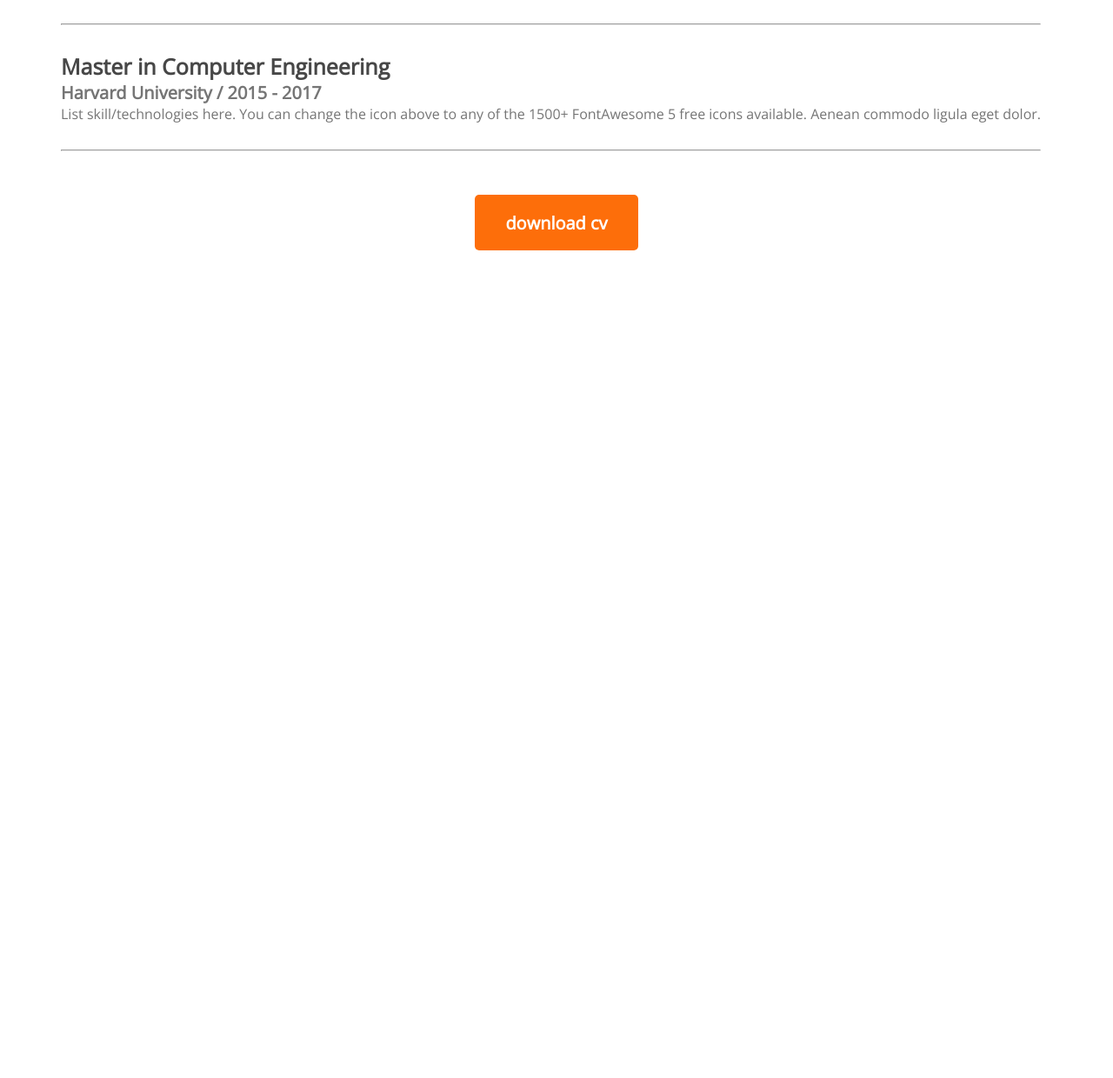
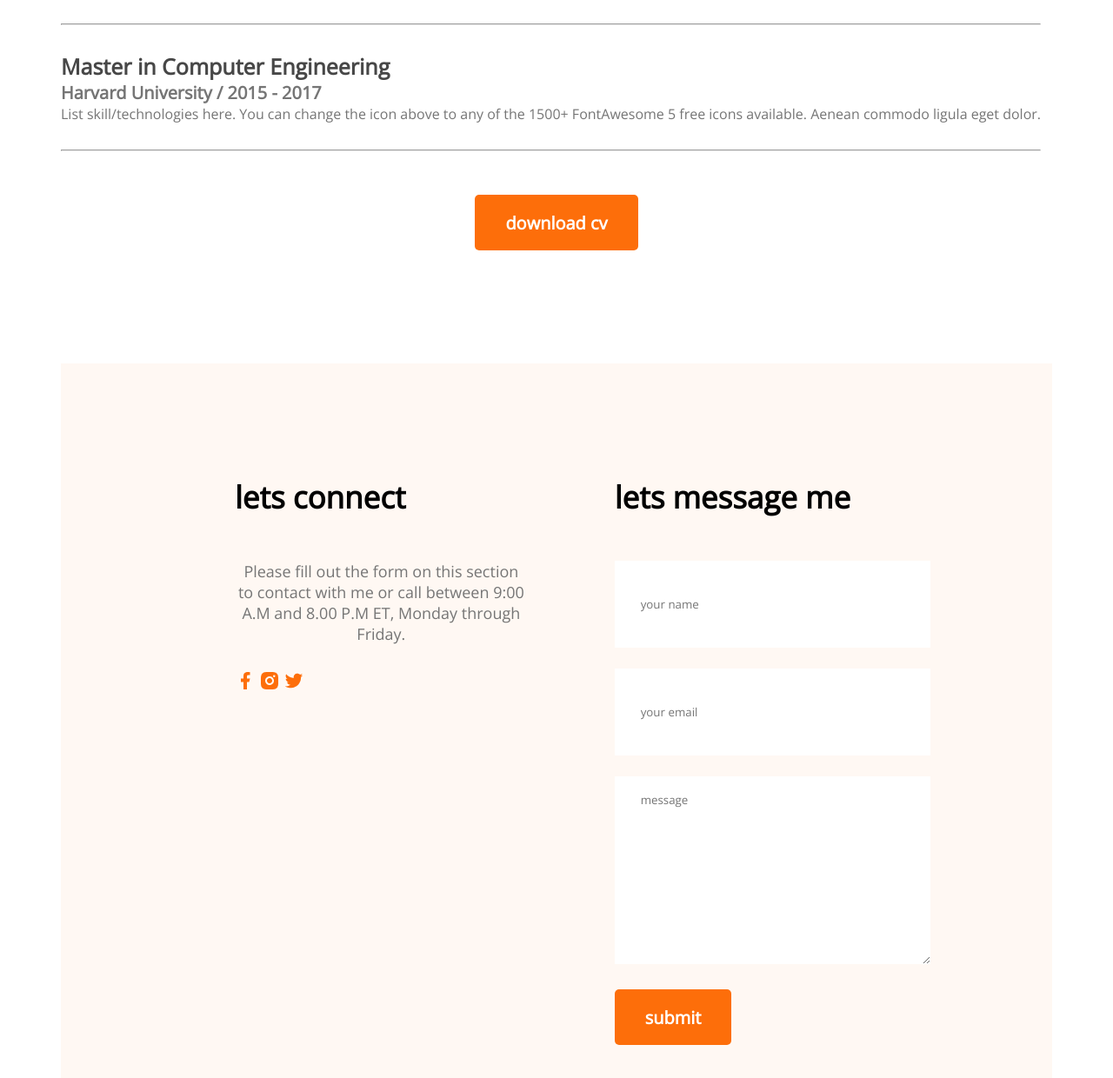
Before and after one commit to Mohib1509/developer-portfolio, a plain HTML site: page index.html in a window 1280 px wide. Shown: the part 3001-4241 px from the top of the page at 87% size. Before the commit the page ends 3289 px from the top, so only its background shows below. Drawn offline with nearby package versions, Linux system fonts and the light colour scheme.

Commit message:
giving finish touch

```diff
--- a/index.html
+++ b/index.html
@@ -179,6 +179,35 @@
             </div>
       </section>
       <!--contact section-->
+      <section class="contact">
+        <div>
+            <h3 class="section-title">lets connect</h3>
+              <p class="section-description">
+                  Please fill out the form on this section to contact with me or call between 9:00 A.M and 8.00 P.M ET, Monday through Friday.
+              </p>
+              <a href="">
+                <img src="images/icons/facebook.png">
+              </a>
+              <a href="">
+                <img src="images/icons/insta.png">
+              </a>
+              <a href="">
+                <img src="images/icons/twitter.png">
+              </a>
+
+        </div>
+        <div>
+            <h3 class="section-title">lets message me</h3>
+            <form>
+                <input type="text" id="" placeholder="your name">
+                <input type="email" id="" placeholder="your email">
+                <textarea name="" id="" cols="30" rows="10" placeholder="message"></textarea>
+                <input class="btn-primary" type="submit" value="submit">
+            </form>
+
+        </div>
+
+      </section>
 
     </main>
     <footer>
--- a/styles/portfolio.css
+++ b/styles/portfolio.css
@@ -181,3 +181,24 @@ section {
     margin-top: 50px;
     text-align: center;
 }
+.contact .section-title{
+    text-align: left;
+}
+.contact{
+    display: flex;
+    gap: 100px;
+    background: #FFF8F3;
+    padding: 130px 200px;
+}
+.contact input[type="text"], input[type="email"], textarea{
+    margin-bottom: 24px;
+    border: 0;
+    width: 100%;
+    padding: 18px 30px;
+}
+input{
+    height: 64px;
+}
+.contact a{
+    text-decoration: none;
+}
```
